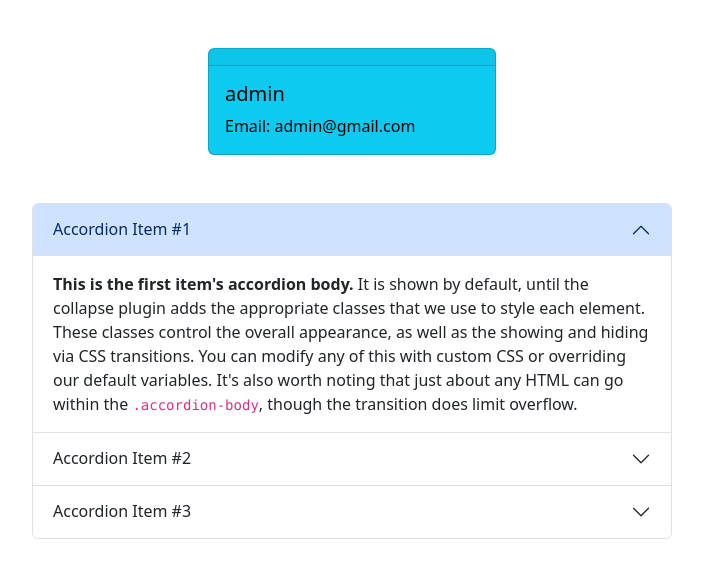
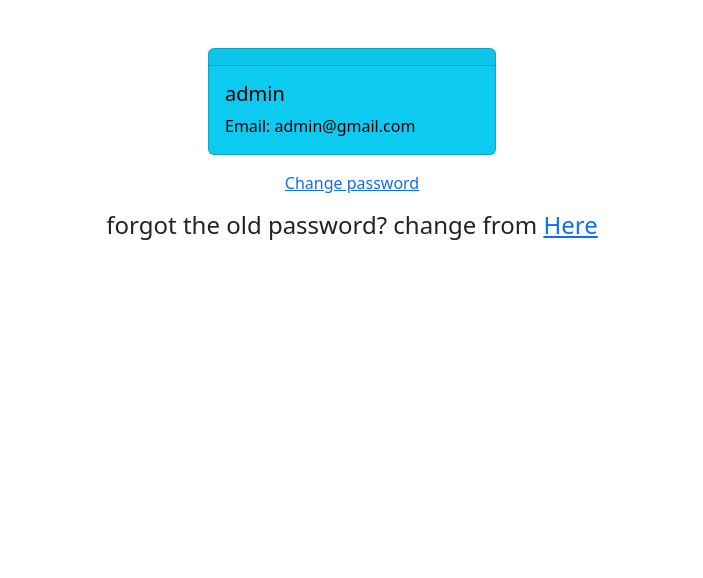
Before and after one commit to arman1211/Authentication-with-django-18-5, a Django app: page /profile/ in a window 1280 px wide. Shown: the part 56-634 px from the top of the page, without its empty margins (288-991 px from the left). Run offline with Django 5.2, Linux system fonts and the light colour scheme; a user stored in the database is signed in.

Commit message:
password reset done

```diff
--- a/first_app/forms.py
+++ b/first_app/forms.py
@@ -1,5 +1,5 @@
 from django import forms
-from django.contrib.auth.forms import UserCreationForm,AuthenticationForm
+from django.contrib.auth.forms import UserCreationForm,AuthenticationForm,PasswordChangeForm
 from django.contrib.auth.models import User
 
 class RegisterForm(UserCreationForm):
--- a/first_app/templates/home.html
+++ b/first_app/templates/home.html
@@ -2,7 +2,7 @@
 {% block content %}
 {% load crispy_forms_tags %}
 {% comment %} {{form | crispy}} {% endcomment %}
-<h1 class='text-center text-primary'>Hello from home</h1>
+<h1 class='text-center text-primary' style='margin-top: 200px'>Hello from home</h1>
 
 
 
--- a/first_app/templates/profile.html
+++ b/first_app/templates/profile.html
@@ -15,45 +15,13 @@
     </div>
   </div>
 
-
-<div class="accordion w-50 m-auto my-5" id="accordionExample" >
-  <div class="accordion-item">
-    <h2 class="accordion-header">
-      <button class="accordion-button" type="button" data-bs-toggle="collapse" data-bs-target="#collapseOne" aria-expanded="true" aria-controls="collapseOne">
-        Accordion Item #1
-      </button>
-    </h2>
-    <div id="collapseOne" class="accordion-collapse collapse show" data-bs-parent="#accordionExample">
-      <div class="accordion-body">
-        <strong>This is the first item's accordion body.</strong> It is shown by default, until the collapse plugin adds the appropriate classes that we use to style each element. These classes control the overall appearance, as well as the showing and hiding via CSS transitions. You can modify any of this with custom CSS or overriding our default variables. It's also worth noting that just about any HTML can go within the <code>.accordion-body</code>, though the transition does limit overflow.
-      </div>
-    </div>
-  </div>
-  <div class="accordion-item">
-    <h2 class="accordion-header">
-      <button class="accordion-button collapsed" type="button" data-bs-toggle="collapse" data-bs-target="#collapseTwo" aria-expanded="false" aria-controls="collapseTwo">
-        Accordion Item #2
-      </button>
-    </h2>
-    <div id="collapseTwo" class="accordion-collapse collapse" data-bs-parent="#accordionExample">
-      <div class="accordion-body">
-        <strong>This is the second item's accordion body.</strong> It is hidden by default, until the collapse plugin adds the appropriate classes that we use to style each element. These classes control the overall appearance, as well as the showing and hiding via CSS transitions. You can modify any of this with custom CSS or overriding our default variables. It's also worth noting that just about any HTML can go within the <code>.accordion-body</code>, though the transition does limit overflow.
-      </div>
-    </div>
-  </div>
-  <div class="accordion-item">
-    <h2 class="accordion-header">
-      <button class="accordion-button collapsed" type="button" data-bs-toggle="collapse" data-bs-target="#collapseThree" aria-expanded="false" aria-controls="collapseThree">
-        Accordion Item #3
-      </button>
-    </h2>
-    <div id="collapseThree" class="accordion-collapse collapse" data-bs-parent="#accordionExample">
-      <div class="accordion-body">
-        <strong>This is the third item's accordion body.</strong> It is hidden by default, until the collapse plugin adds the appropriate classes that we use to style each element. These classes control the overall appearance, as well as the showing and hiding via CSS transitions. You can modify any of this with custom CSS or overriding our default variables. It's also worth noting that just about any HTML can go within the <code>.accordion-body</code>, though the transition does limit overflow.
-      </div>
-    </div>
-  </div>
+<div class="passchange d-flex align-items-center flex-column gap-3">
+  <a href="{% url "passchange" %}">Change password</a>
+  <h4>forgot the old password? change from <a href="{% url "reset" %}">Here</a></h4>
 </div>
 
 
+
+
+
 {% endblock content %}
--- a/first_app/templates/register.html
+++ b/first_app/templates/register.html
@@ -2,7 +2,7 @@
 {% block content %}
 {% load crispy_forms_tags %}
 {% comment %} {{form | crispy}} {% endcomment %}
-<h1 class='text-center text-primary'>Register user</h1>
+<h1 class='text-center text-primary'>{{type}} user</h1>
 
 
 
@@ -26,7 +26,7 @@
   {{fm.errors | striptags}}
 
   {%endfor %}
-  <button type="submit" class="btn btn-primary my-3" id="liveToastBtn">Sign up</button>
+  <button type="submit" class="btn btn-primary my-3" id="liveToastBtn">{{type}}</button>
 </form>
 
 
--- a/first_app/urls.py
+++ b/first_app/urls.py
@@ -7,4 +7,6 @@ urlpatterns = [
     path('login/', views.loginuser, name='login'),
     path('logout/', views.logoutuser, name='logout'),
     path('profile/', views.profileuser, name='profile'),
+    path('change-pass/', views.pass_change, name='passchange'),
+    path('change-pass-without-old/', views.pass_change_without_old, name='reset'),
 ]
--- a/first_app/views.py
+++ b/first_app/views.py
@@ -1,9 +1,9 @@
 from django.shortcuts import render,redirect
 from . import forms
 from django.contrib import messages
-from django.contrib.auth import login,logout,authenticate
+from django.contrib.auth import login,logout,authenticate, update_session_auth_hash
 from django.contrib.auth.decorators import login_required
-
+from django.contrib.auth.forms import PasswordChangeForm, SetPasswordForm
 # Create your views here.
 
 def home(request):
@@ -15,12 +15,11 @@ def register(request):
         if form.is_valid():
             form.save()
             messages.success(request,'Account created succesfully')
-            print(form.cleaned_data)
             return redirect('home')
     else:
 
         form = forms.RegisterForm()
-    return render(request, 'register.html',{'form': form})
+    return render(request, 'register.html',{'form': form,'type': 'Register'})
 
 def loginuser(request):
     if request.method == 'POST':
@@ -40,7 +39,7 @@ def loginuser(request):
                 messages.warning(request,'Invalid username or password')
     else:
         form = forms.LoginUser()
-    return render(request,'register.html',{'form': form})
+    return render(request,'register.html',{'form': form ,'type': 'Login'})
 
 @login_required
 def logoutuser(request):
@@ -51,3 +50,29 @@ def logoutuser(request):
 @login_required
 def profileuser(request):
     return render(request, 'profile.html')
+
+@login_required
+def pass_change(request):
+    if request.method =='POST':
+        form = PasswordChangeForm(user=request.user, data=request.POST)
+        if form.is_valid():
+            form.save()
+            update_session_auth_hash(request,request.user)
+            messages.success(request,'Password changed succesfully')
+            return redirect('profile')
+    else:
+        form = PasswordChangeForm(request.user)
+    return render(request,'register.html',{'form': form ,'type': 'Password change'})
+
+@login_required
+def pass_change_without_old(request):
+    if request.method =='POST':
+        form = SetPasswordForm(user=request.user, data=request.POST)
+        if form.is_valid():
+            form.save()
+            update_session_auth_hash(request,request.user)
+            messages.success(request,'Password changed succesfully')
+            return redirect('profile')
+    else:
+        form = SetPasswordForm(request.user)
+    return render(request,'register.html',{'form': form ,'type': 'Reset'})
```
Also changed, not shown: db.sqlite3.
